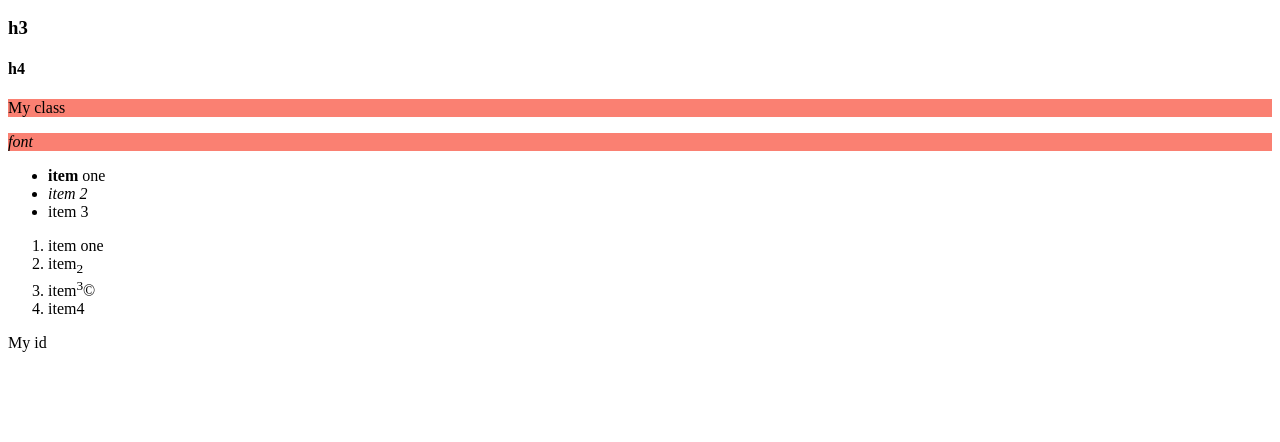
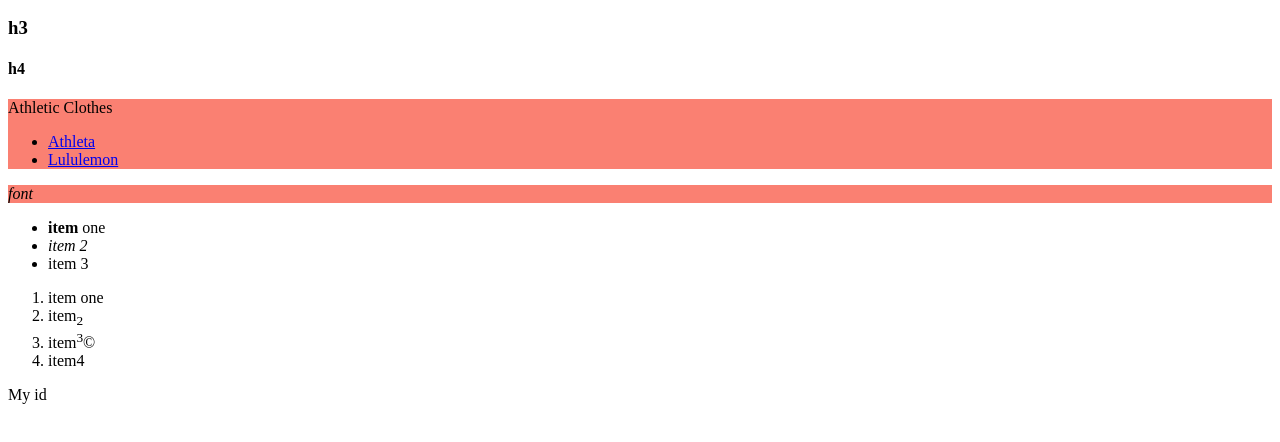
Before and after one commit to EL670/Module-2, a plain HTML site: page index.html in a window 1280 px wide. Shown: the part 110-552 px from the top of the page. Drawn offline with Linux system fonts and the light colour scheme.

Commit message:
Try links

```diff
--- a/index.html
+++ b/index.html
@@ -17,7 +17,10 @@
     <h3>h3</h3>
     <h4>h4</h4>
     <div class="my_class bold font">
-      <p>My class</p>
+      <p>Athletic Clothes</p>
+      <ul>
+        <li><a href = "https://athleta.gap.com/">Athleta</a></li>
+        <li><a href = "https://lululemon.com/">Lululemon</a></li>
     </div>
     <div class="my_class font">
       <p><em>font</em></p>
```
